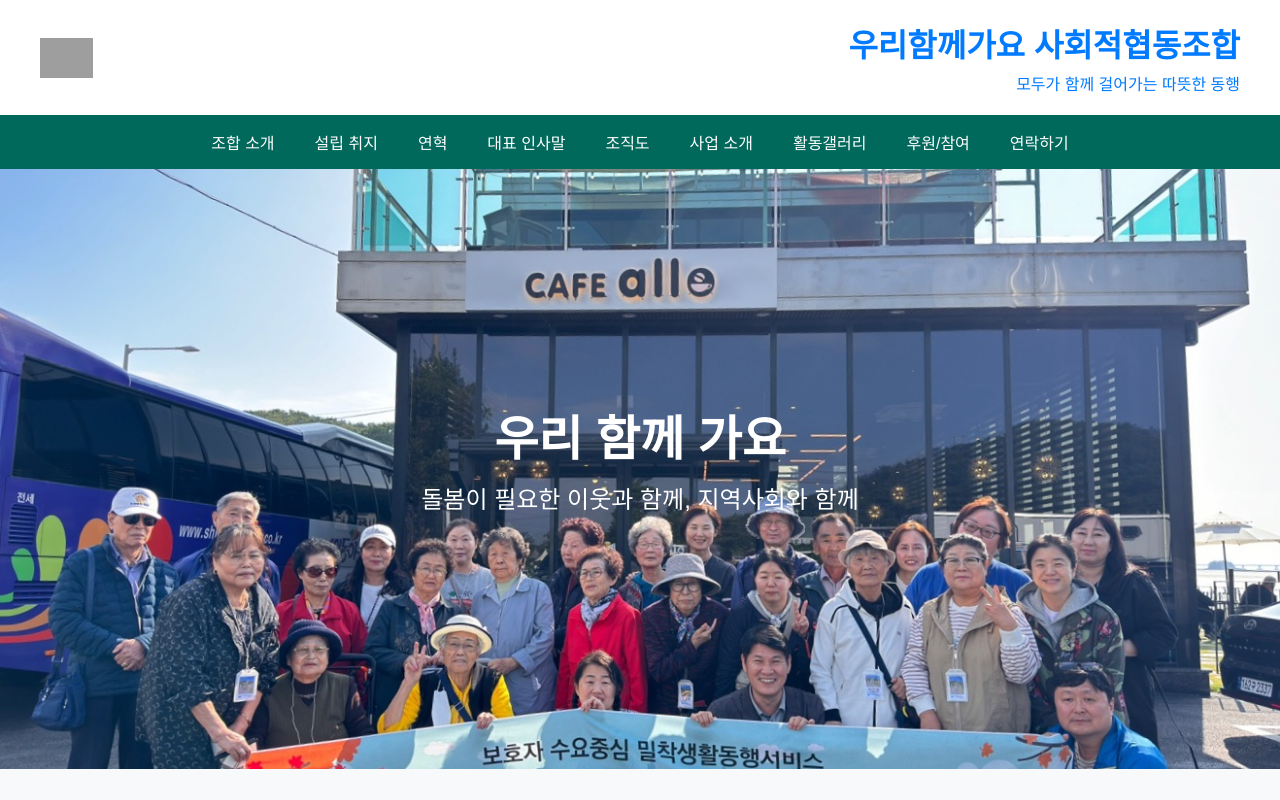
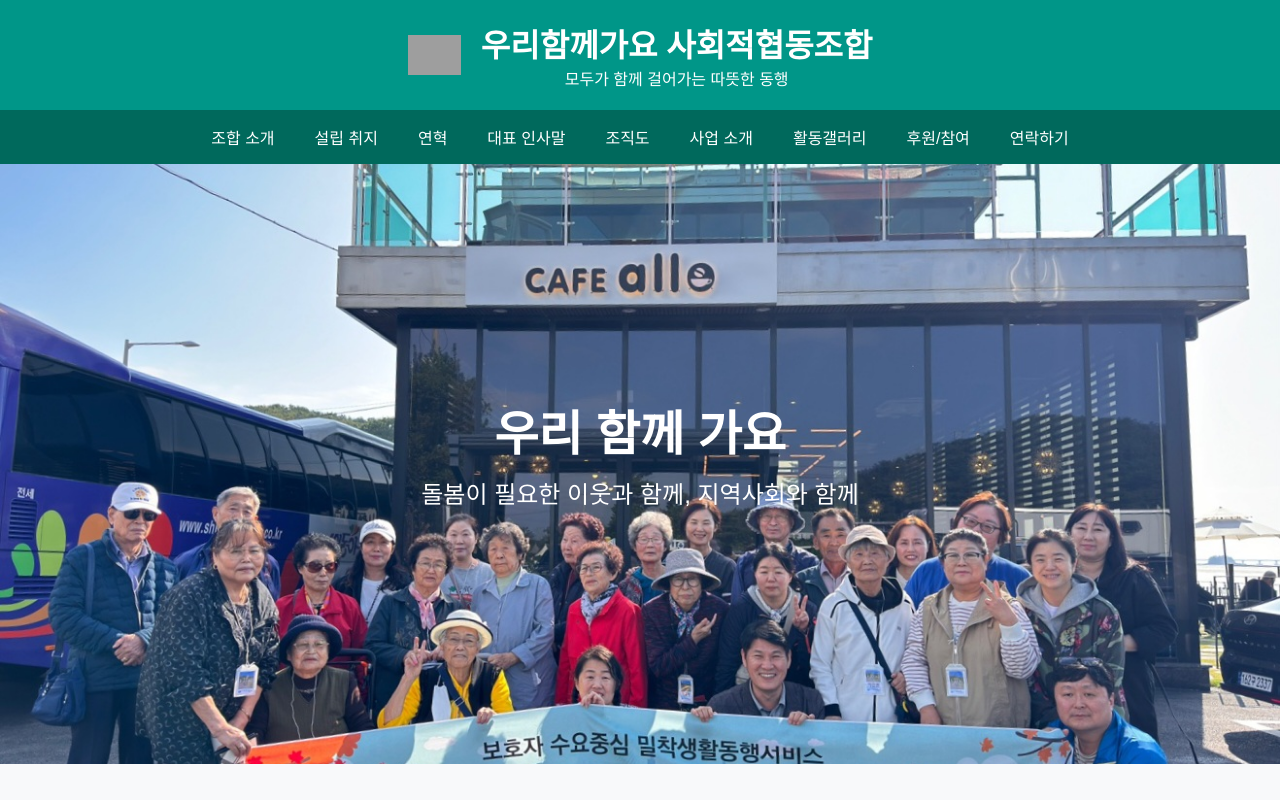
Before and after one commit to gotogether1179/-coops, a plain HTML site: page index.html in a window 1280 px wide. Shown: the top 800 px of the page. Drawn offline with Linux system fonts and the light colour scheme; grey boxes are pictures that could not be loaded.

Commit message:
Update index.html

```diff
--- a/index.html
+++ b/index.html
@@ -21,27 +21,15 @@
 </head>
 
 
-<header style="background-color: #ffffff; padding: 20px 0;">
-  <div style="
-    max-width: 1200px;
-    margin: 0 auto;
-    display: flex;
-    align-items: center;
-    justify-content: space-between;
-    gap: 20px;
-    padding: 0 20px;
-  ">
-    <!-- 로고: 왼쪽 -->
+<header style="background-color: #009688; color: white; padding: 20px;">
+  <div style="max-width: 1200px; margin: 0 auto; display: flex; align-items: center; justify-content: center; gap: 20px;">
     <img src="https://gotogether1179.github.io/-coops/images/dabu_01.png" alt="로고" style="height: 40px;" />
-
-    <!-- 텍스트: 오른쪽 -->
-    <div style="text-align: right; flex-grow: 1;">
-      <h1 style="margin: 0; color: #007BFF;">우리함께가요 사회적협동조합</h1>
-      <p style="margin: 5px 0 0; color: #007BFF;">모두가 함께 걸어가는 따뜻한 동행</p>
+    <div style="text-align: center;">
+      <h1 style="margin: 0;">우리함께가요 사회적협동조합</h1>
+      <p style="margin: 0;">모두가 함께 걸어가는 따뜻한 동행</p>
     </div>
   </div>
 </header>
-
 
 
   <body>
```
